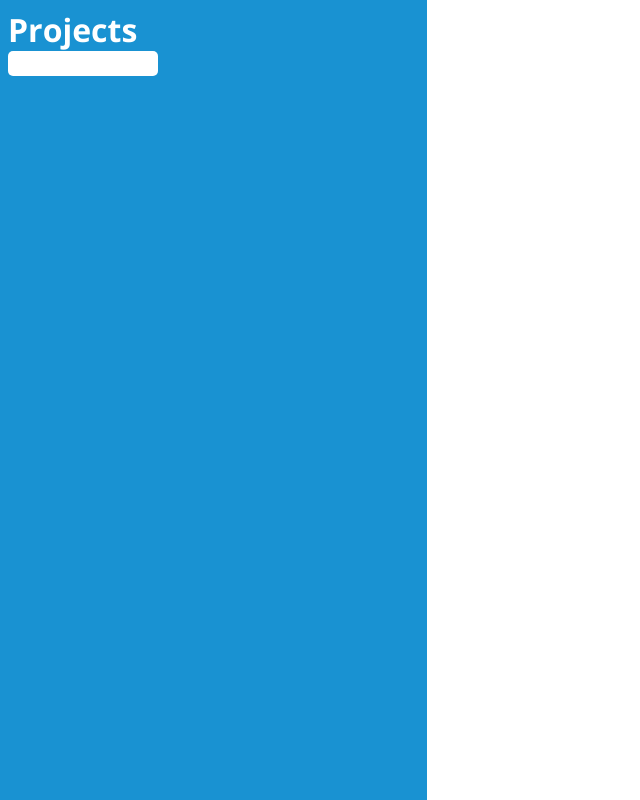
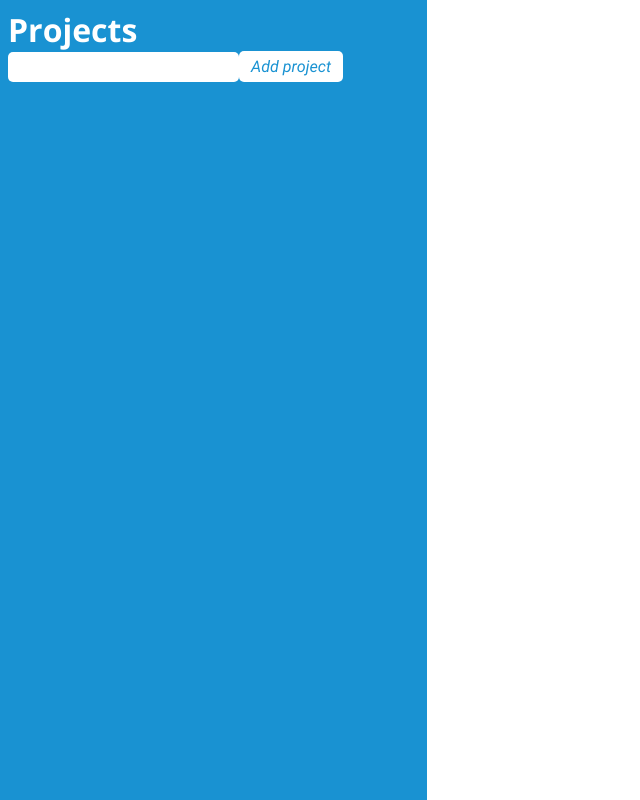
Before and after one commit to asadullahkhann/odin-todo-list, a website built with webpack: page src/template.html in a window 1280 px wide. Shown: the whole page, without its empty margins (0-640 px from the left). Built offline with nearby package versions, Linux system fonts and the light colour scheme.

Commit message:
Add & style button & restyle input

```diff
--- a/src/styles.css
+++ b/src/styles.css
@@ -1,6 +1,11 @@
 @font-face {
     font-family: 'open-sans-bold';
     src: url('./fonts/OpenSans-Bold.ttf');
+}
+
+@font-face {
+    font-family: 'roboto-italic';
+    src: url('./fonts/Roboto-Italic.ttf');
 }
 
 :root {
@@ -37,8 +42,21 @@ body {
 }
 
 input {
-    width: 150px;
-    height: 25px;
+    padding: 6px 12px;
     border-radius: 5px;
     border: none;
+    font-size: 1rem;
 }
+
+button {
+    border-radius: 5px;
+}
+
+.add-project>button {
+    padding: 6px 12px;
+    border: none;
+    font-size: 1rem;
+    font-family: 'roboto-italic';
+    background-color: var(--clr-4);
+    color: var(--clr-1);
+}
--- a/src/template.html
+++ b/src/template.html
@@ -8,7 +8,7 @@
 <body>
     <div class="sidebar">
         <div class="header">Projects</div>
-        <div class="add-project"><input type="text"></div>
+        <div class="add-project"><input type="text"><button>Add project</button></div>
     </div>
     <div class="todos-container"></div>
 </body>
```
Also changed, not shown: src/fonts/Roboto-Italic.ttf (added).
